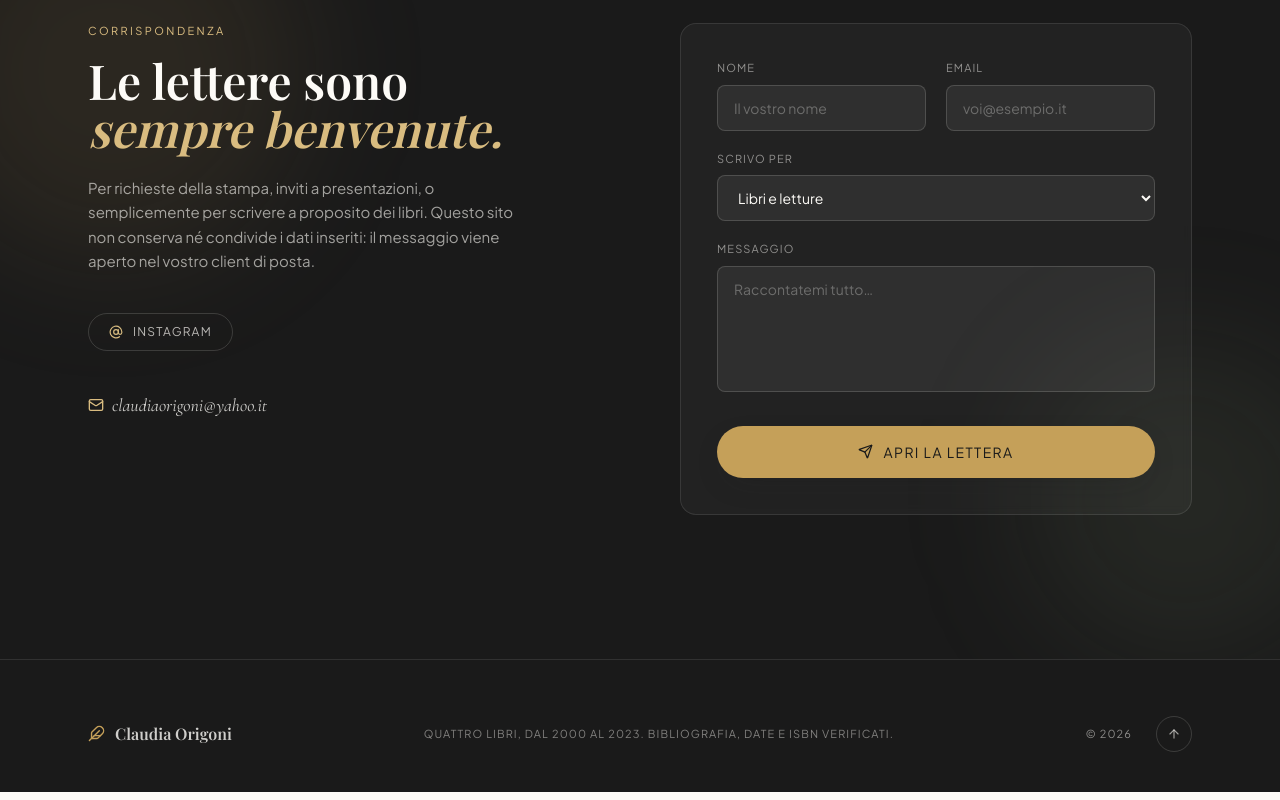
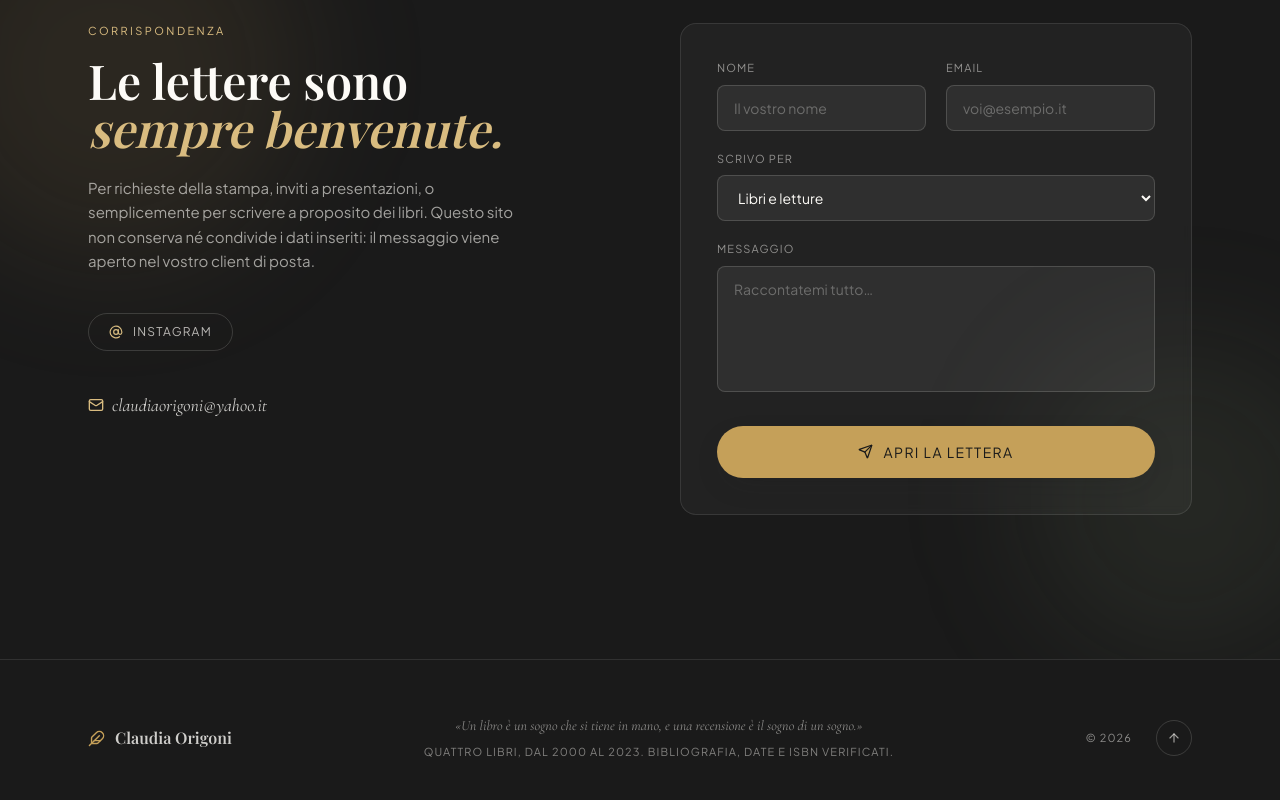
Before and after one commit to Alftakeaway/origoni-site, a React (Vite) app: page / in a window 1280 px wide. Shown: the part 10126-10926 px from the top of the page. Built offline with nearby package versions, Linux system fonts and the light colour scheme; a web font is replaced by a local one.

Commit message:
Footer: ripristinato il motto della prima versione

```diff
--- a/src/components/Footer.jsx
+++ b/src/components/Footer.jsx
@@ -13,9 +13,12 @@ export default function Footer() {
           </span>
         </div>
 
-        <p className="text-center font-sans text-[11px] uppercase tracking-widest text-paper/45">
-          {t('footer.line')}
-        </p>
+        <div className="flex max-w-xl flex-col items-center gap-2 text-center">
+          <p className="font-serif text-sm italic">{t('footer.quote')}</p>
+          <p className="font-sans text-[11px] uppercase tracking-widest text-paper/45">
+            {t('footer.line')}
+          </p>
+        </div>
 
         <div className="flex items-center gap-6">
           <span className="font-sans text-[11px] uppercase tracking-widest">
--- a/src/i18n/strings.js
+++ b/src/i18n/strings.js
@@ -138,6 +138,7 @@ export const strings = {
         'Casella di contatto non ancora configurata: l’indirizzo email va inserito in src/data/site.js.',
     },
     footer: {
+      quote: '«Un libro è un sogno che si tiene in mano, e una recensione è il sogno di un sogno.»',
       line: 'Quattro libri, dal 2000 al 2023. Bibliografia, date e ISBN verificati.',
     },
   },
@@ -279,6 +280,8 @@ export const strings = {
         'No contact address configured yet: add the email in src/data/site.js.',
     },
     footer: {
+      quote:
+        '“A book is a dream you hold in your hands, and a review is the dream of a dream.”',
       line: 'Four books, 2000 to 2023. Bibliography, dates and ISBNs verified.',
     },
   },
```
